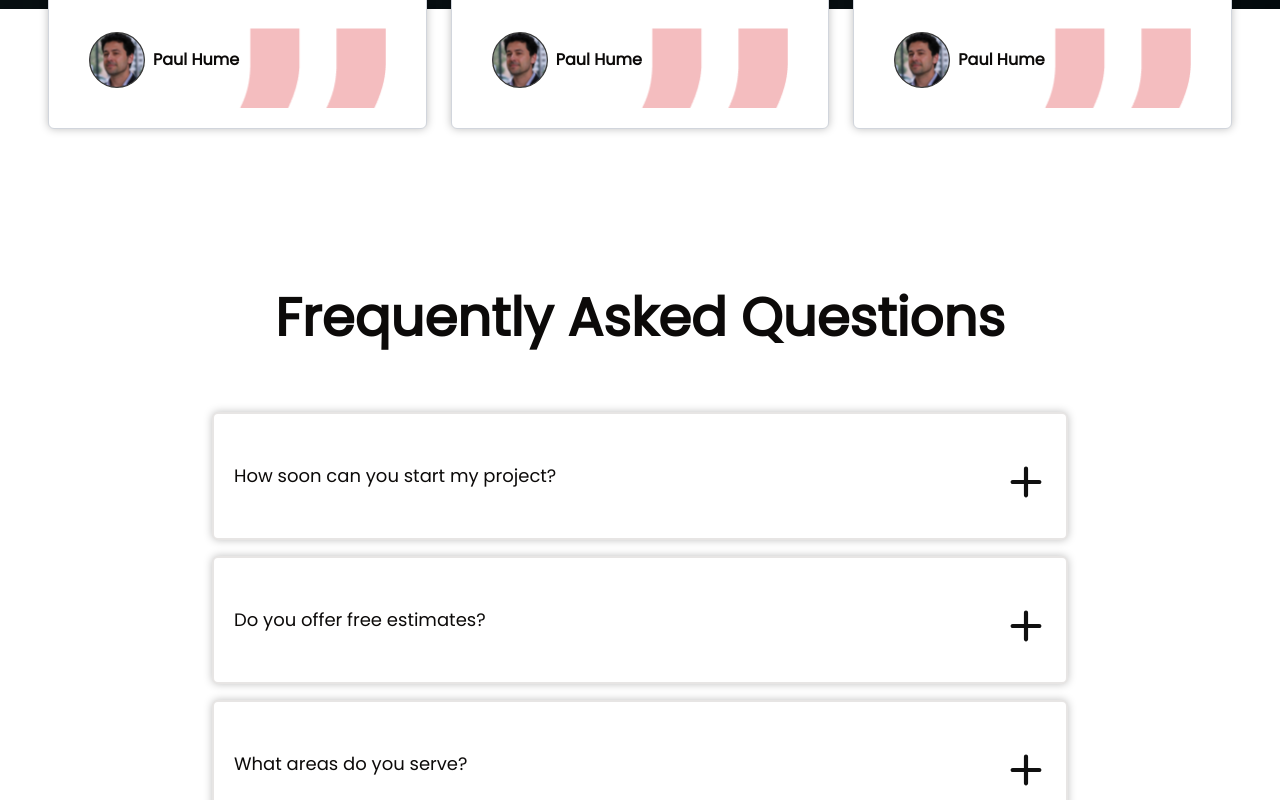
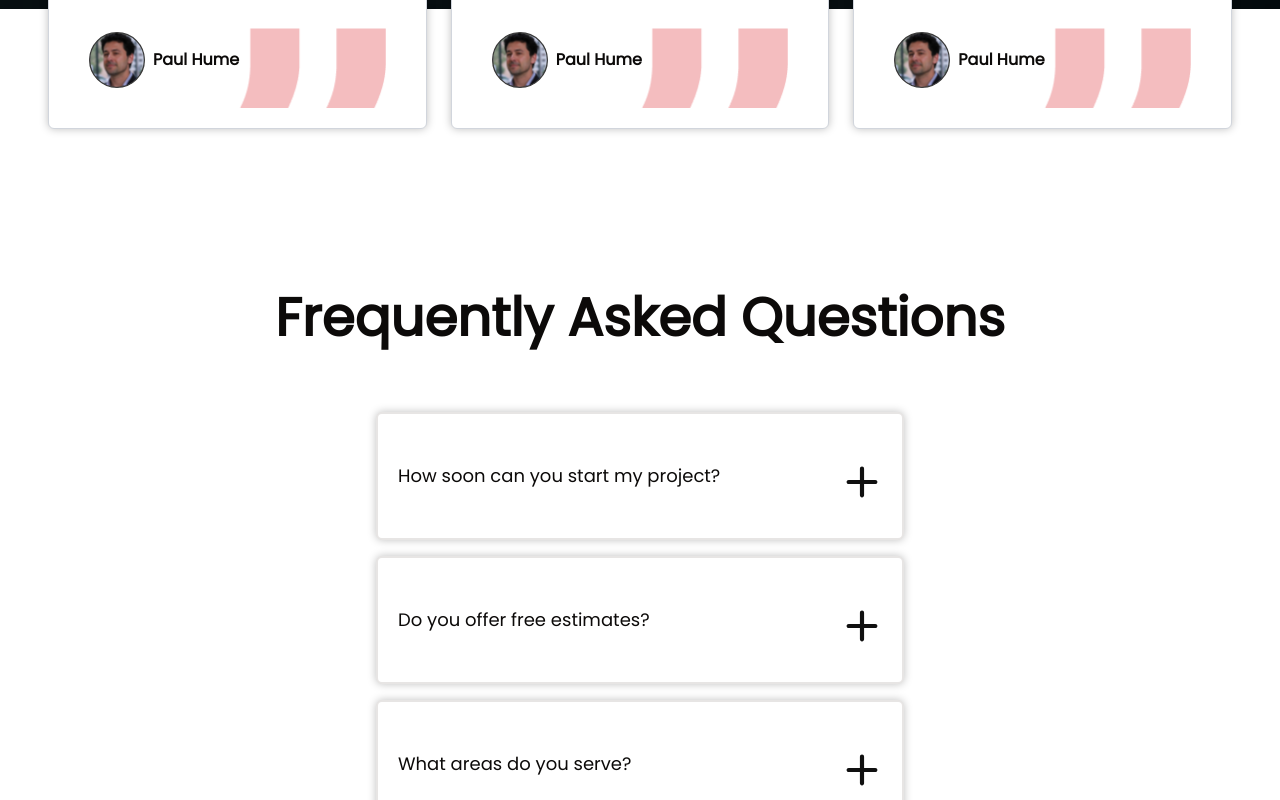
Before and after one commit to akinwale01/JMG-Handy-Man, a Next.js app: page / in a window 1280 px wide. Shown: the part 5220-6020 px from the top of the page. Built offline with nearby package versions, Linux system fonts and the light colour scheme.

Commit message:
Update page.tsx

```diff
--- a/src/app/page.tsx
+++ b/src/app/page.tsx
@@ -230,7 +230,7 @@ export default function Home() {
 
          <AutoScrollCards/>
 
-        <div className="flex flex-col px-5 gap-12 items-center pt-18 md:px-6 md:gap-16 md:pt-40" id="FAQ lg:px-[188px]">
+        <div className="flex flex-col px-5 gap-12 items-center pt-18 md:px-6 md:gap-16 md:pt-40  lg:px-[188px]" id="FAQ">
           <h2 className="self-stretch font-semibold text-4xl md:text-[53px] text-center md:font-semibold">Frequently Asked Questions</h2>
 
             <AccordionMenu />
```
